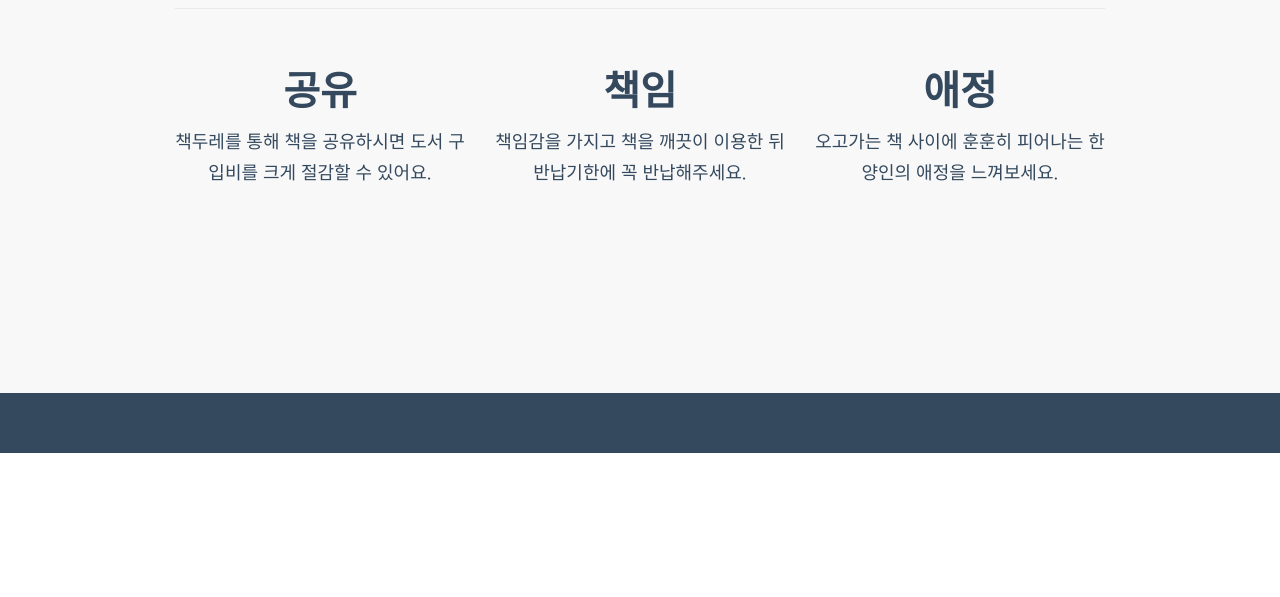
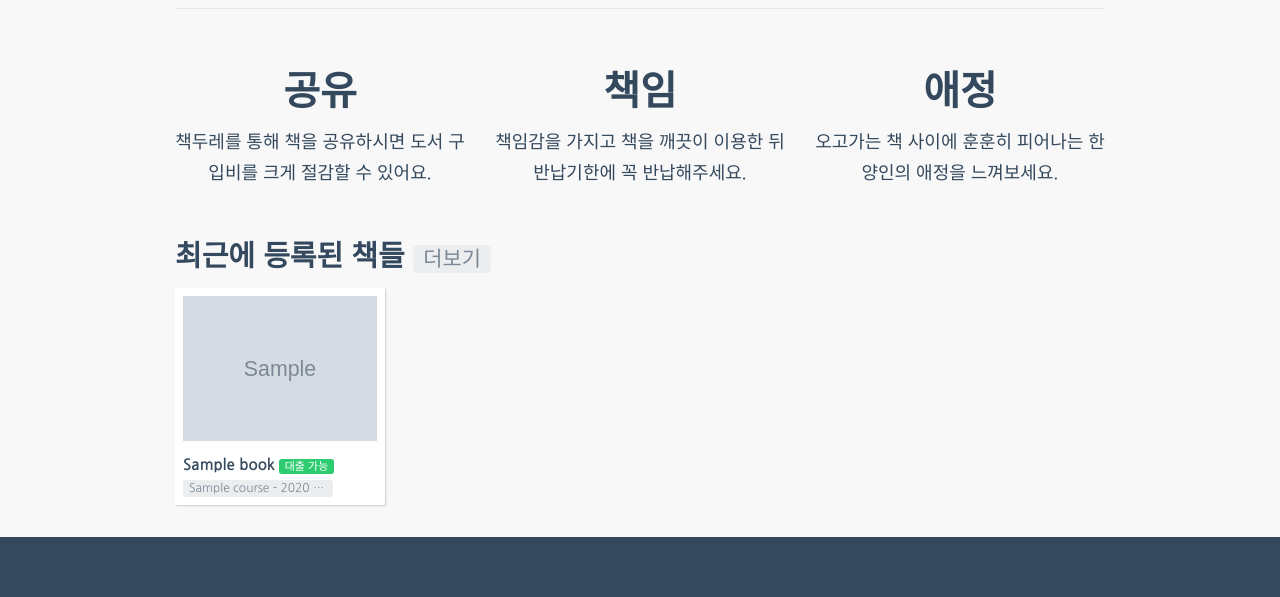
Before and after one commit to SungjinYoo/BookShare, a Django app: template bookshare/templates/bookshare/index.html in a window 1280 px wide. Shown: the part 347-944 px from the top of the page. Before the commit the page ends 800 px from the top, so only its background shows below. Run offline with Django 3.2, Linux system fonts and the light colour scheme; the template is opened without the code that fills it: most values are stand-ins (such as "Sample title", 1, 10 or a date in 2020); grey boxes marked "Sample" are stand-in pictures; some libraries are stand-ins or nearby versions.

Commit message:
add recent books in index page

```diff
--- a/bookshare/apps/books/urls.py
+++ b/bookshare/apps/books/urls.py
@@ -3,8 +3,8 @@ from bookshare.apps.books.views import BookSearchView, BookDetailView
 import views
 
 urlpatterns = patterns('',
+   url(r'^$', BookSearchView.as_view(), name="book-list"),
    url(r'^(?P<pk>[0-9]+)/$', BookDetailView.as_view(), name='book-detail'),
-   url(r'^search/$', BookSearchView.as_view()),
    url(r'^rent\-request/$', views.rent_request, name='book-rent-request'),
    url(r'^cancel\-rent\-request/$', views.cancel_rent_request, name='book-cancel-rent-request'),
    url(r'^return\-request/$', views.return_request, name='book-return-request'),
--- a/bookshare/static/css/style.css
+++ b/bookshare/static/css/style.css
@@ -263,12 +263,15 @@ border-right-0{
 
 .book-list-item {
     display: inline-block;
-    width: 220px;
-    margin: 6px;
     padding: 8px;
     border-radius: 2px;
     background-color: #ffffff;
     box-shadow: 1px 1px 2px #ccc;
+}
+
+.masonry .book-list-item {
+    width: 220px;
+    margin: 6px;
 }
 
 .book-list-item h4 {
--- a/bookshare/templates/base.html
+++ b/bookshare/templates/base.html
@@ -52,7 +52,7 @@
                         <li><a href="{% url 'signin' %}">로그인</a></li>
                         {% endif %}
                     </ul>
-                    <form class="navbar-form navbar-right" action="/books/search/" role="search">
+                    <form class="navbar-form navbar-right" action="{% url 'books:book-list' %}" role="search">
                         <div class="form-group">
                             <div class="input-group">
                                 <input class="form-control" name="title" type="search" placeholder="교과서 찾기" />
--- /dev/null
+++ b/bookshare/templates/book_list_fragment.html
@@ -0,0 +1,17 @@
+<div id="{{ book.pk }}" class="book-list-item cursor">
+  <div class="image-wrapper">
+    <img class="image {% if not book.any_availiable_stock %}out-of-stock{% endif %}" src="{% if book.image %}{{ book.image.url}}{% else %}src-to-default{% endif %}" />
+    </div>
+  <h4>{{ book.title }}
+    {% if book.any_availiable_stock %}
+    <span class="label label-success">대출 가능</span>
+    {% else %}
+    <span class="label label-danger">재고 없음</span>
+    {% endif %}
+  </h4>
+  <div class="course-wrapper">
+    {% for course in book.courses.all %}
+    <span class="label label-default ellipsis display-block">{{ course.title }} - {{ course.year }} {{ course.semester }}</span>
+    {% endfor %}
+  </div>
+</div>
--- a/bookshare/templates/bookshare/index.html
+++ b/bookshare/templates/bookshare/index.html
@@ -32,5 +32,14 @@
     </div>
 </section>
 
+<h4>최근에 등록된 책들 <a href="{% url 'books:book-list' %}"><span class="label label-default">더보기</span></a></h4>
+<section class="recent books row">
+{% for book in recent_books %}
+    <div class="col-md-3">
+    {% include 'book_list_fragment.html' %}
+    </div>
+{% endfor %}
+</section>
+
 
 {% endblock %}
--- a/bookshare/views.py
+++ b/bookshare/views.py
@@ -6,6 +6,7 @@ from django.http import HttpResponse, HttpResponseForbidden, HttpResponseRedirec
 
 from django.contrib.auth import authenticate, login, logout
 from apps.users.models import User
+from apps.books.models import Book
 from django.contrib.auth.decorators import login_required
 from django.utils.decorators import method_decorator
 from django import forms
@@ -20,7 +21,10 @@ class UserValidationForm(forms.Form):
 
 
 def index(request):
-    return render(request, 'bookshare/index.html')
+    context = {
+        "recent_books": Book.objects.order_by("-id")[:6]
+    }
+    return render(request, 'bookshare/index.html', context)
 
 def signout(request):
     logout(request)
```
Also changed, not shown: bookshare/templates/books/book_search.html (+1 -15 lines).
